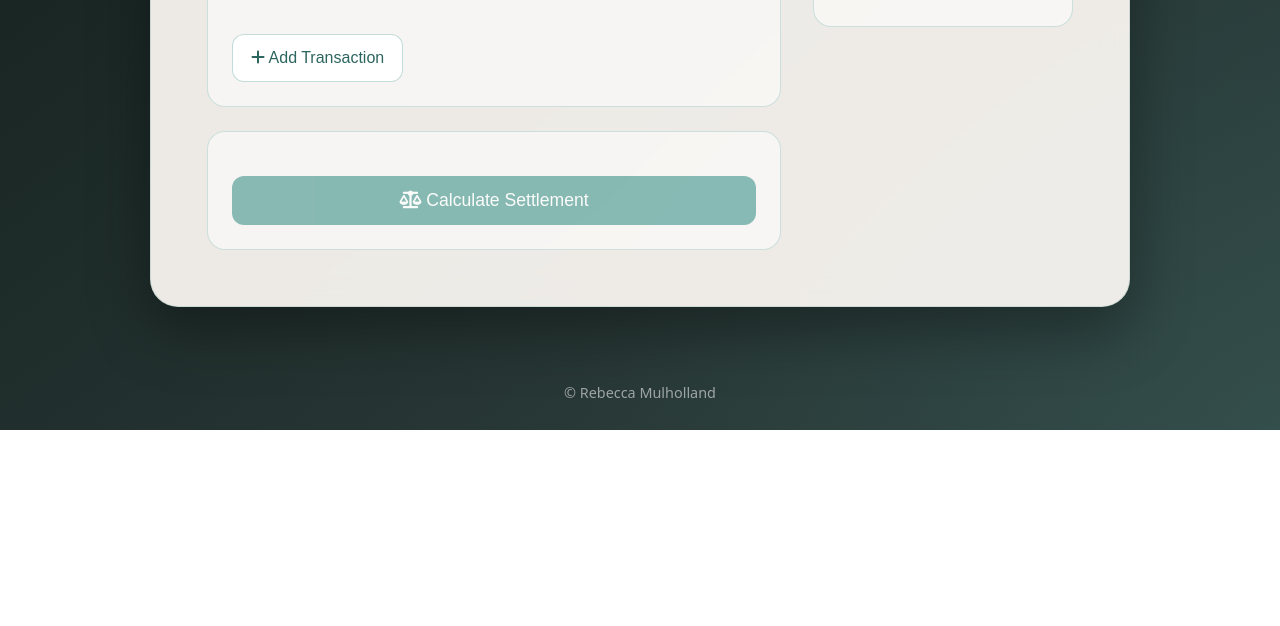
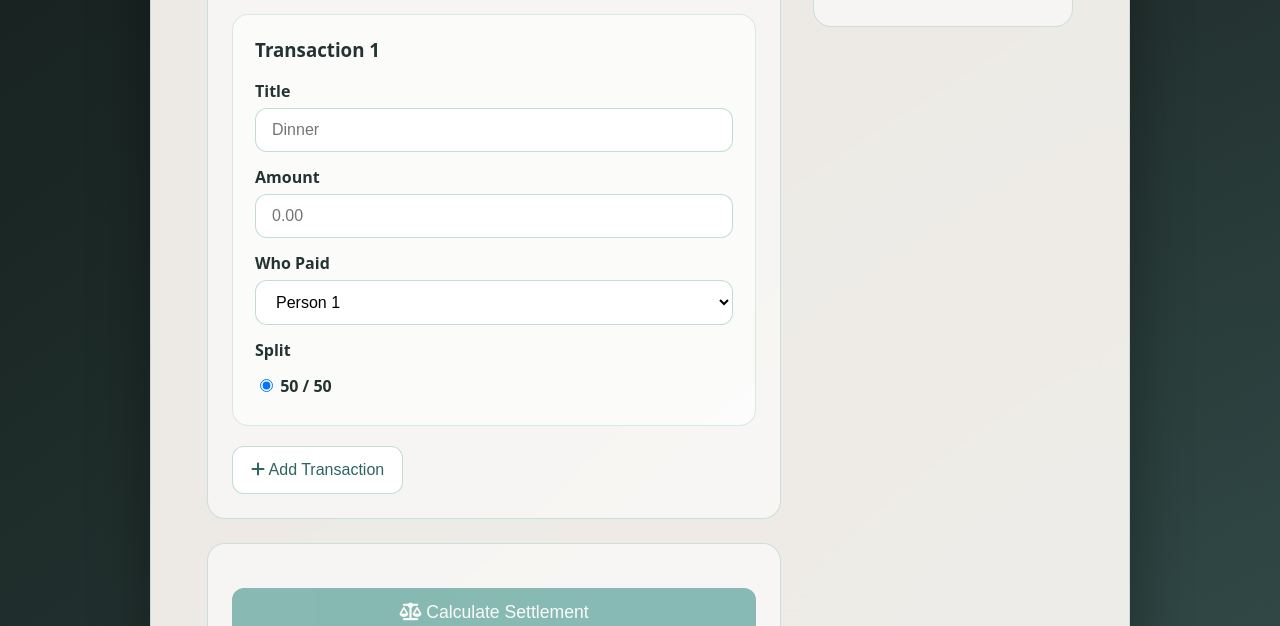
Before and after one commit to RebeccaMul/RebeccaMul.github.io, a plain HTML site: page Split/Calc.html in a window 1280 px wide. Shown: the part 788-1414 px from the top of the page. Before the commit the page ends 1218 px from the top, so only its background shows below. Drawn offline with Linux system fonts and the light colour scheme.

Commit message:
transaction inputs

```diff
--- a/Split/css/calc.css
+++ b/Split/css/calc.css
@@ -336,6 +336,60 @@ button{
 
 }
 
+.transaction-card{
+
+    margin-top:18px;
+
+    padding:22px;
+
+    border-radius:16px;
+
+    background:rgba(255,255,255,.6);
+
+    border:1px solid rgba(77,155,146,.2);
+
+}
+
+.transaction-card h3{
+
+    margin-top:0;
+
+    margin-bottom:18px;
+
+}
+
+.transaction-card label{
+
+    display:block;
+
+    margin:14px 0 6px;
+
+    font-weight:600;
+
+}
+
+.transaction-input{
+
+    width:100%;
+
+    padding:12px 16px;
+
+    border-radius:12px;
+
+    border:1px solid rgba(77,155,146,.35);
+
+    background:white;
+
+    font-size:1rem;
+
+}
+
+.split-options{
+
+    margin-top:10px;
+
+}
+
 @media (max-width:900px){
 
     .layout{
--- a/Split/js/calc.js
+++ b/Split/js/calc.js
@@ -1,13 +1,7 @@
 const peopleList = document.getElementById("peopleList");
+const personInputs = document.querySelectorAll(".person-input");
 const addButton = document.getElementById("addPersonButton");
 const transactionList = document.getElementById("transactionList");
-const transaction = {
-    id: crypto.randomUUID(),
-    title: "",
-    amount: 0,
-    paidBy: 0,
-    splitType: "half"
-}
 
 let personCount = 2;
 const maxPeople = 5;
@@ -16,6 +10,11 @@ let transactionCount = 0;
 document
 .getElementById("addTransactionButton")
 .addEventListener("click", addTransaction);
+
+
+personInputs.forEach(input => {
+    input.addEventListener("input", refreshPaidByDropdowns);
+});
 
 addButton.addEventListener("click", () => {
 
@@ -36,20 +35,104 @@ addButton.addEventListener("click", () => {
     if(personCount === maxPeople)
         addButton.style.display = "none";
 
+    refreshPaidByDropdowns();
 });
 
-function addTransaction(){
+function refreshPaidByDropdowns() {
+
+    const people = getPeople();
+
+    const dropdowns =
+        document.querySelectorAll("select");
+
+    dropdowns.forEach(dropdown => {
+
+        const selected = dropdown.value;
+
+        dropdown.innerHTML = people
+            .map((person, index) =>
+                `<option value="${index}">${person}</option>`)
+            .join("");
+
+        dropdown.value = selected;
+
+    });
+
+}
+
+function addTransaction() {
 
     transactionCount++;
+
+    const people = getPeople();
+
+    const options =
+        people.length > 0
+            ? people.map((person, index) =>
+                `<option value="${index}">${person}</option>`).join("")
+            : `<option value="0">Person 1</option>
+               <option value="1">Person 2</option>`;
 
     const card = document.createElement("div");
 
     card.className = "transaction-card";
 
     card.innerHTML = `
-        ...
+
+        <h3>Transaction ${transactionCount}</h3>
+
+        <label>Title</label>
+
+        <input
+            type="text"
+            class="transaction-input"
+            placeholder="Dinner">
+
+        <label>Amount</label>
+
+        <input
+            type="number"
+            class="transaction-input"
+            placeholder="0.00"
+            step="0.01">
+
+        <label>Who Paid</label>
+
+        <select class="transaction-input">
+
+            ${options}
+
+        </select>
+
+        <label>Split</label>
+
+        <div class="split-options">
+
+            <label>
+
+                <input
+                    type="radio"
+                    name="split${transactionCount}"
+                    checked>
+
+                50 / 50
+
+            </label>
+
+        </div>
+
     `;
 
     transactionList.appendChild(card);
 
 }
+
+function getPeople() {
+
+    return [...document.querySelectorAll(".person-input")]
+        .map(x => x.value.trim())
+        .filter(x => x !== "");
+
+}
+
+addTransaction();
```
